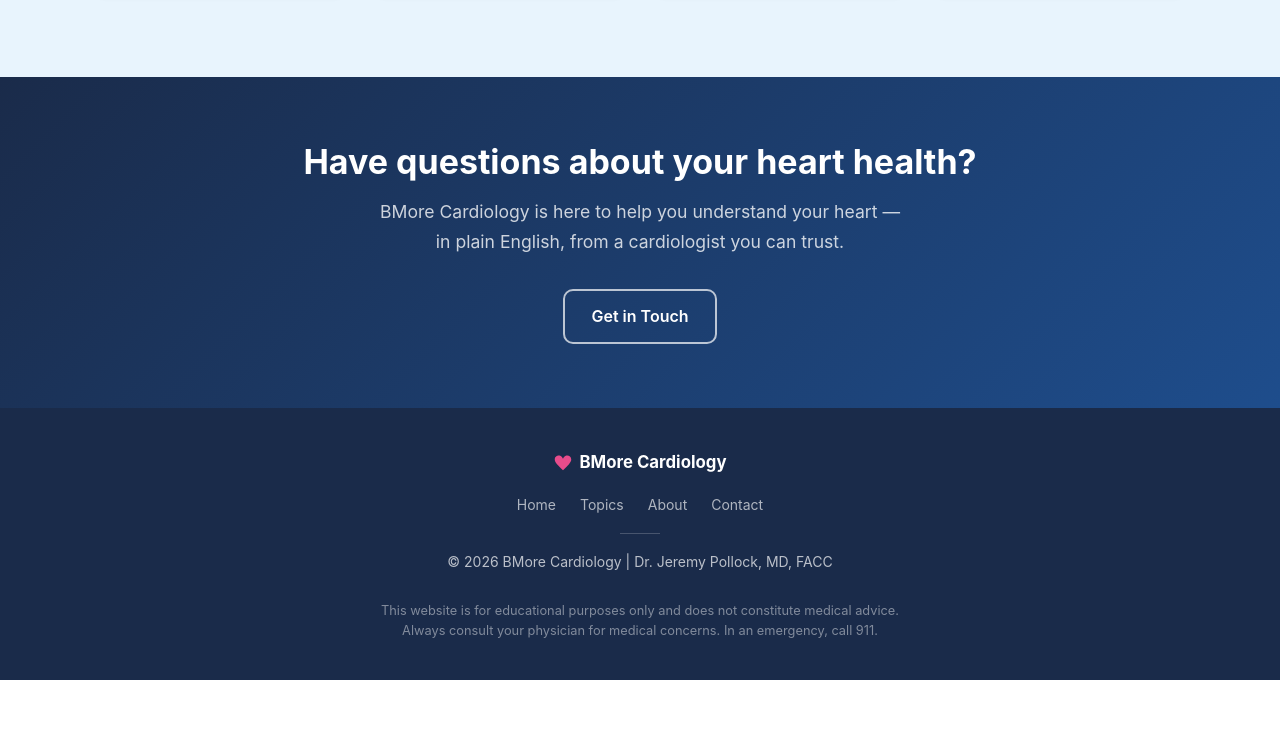
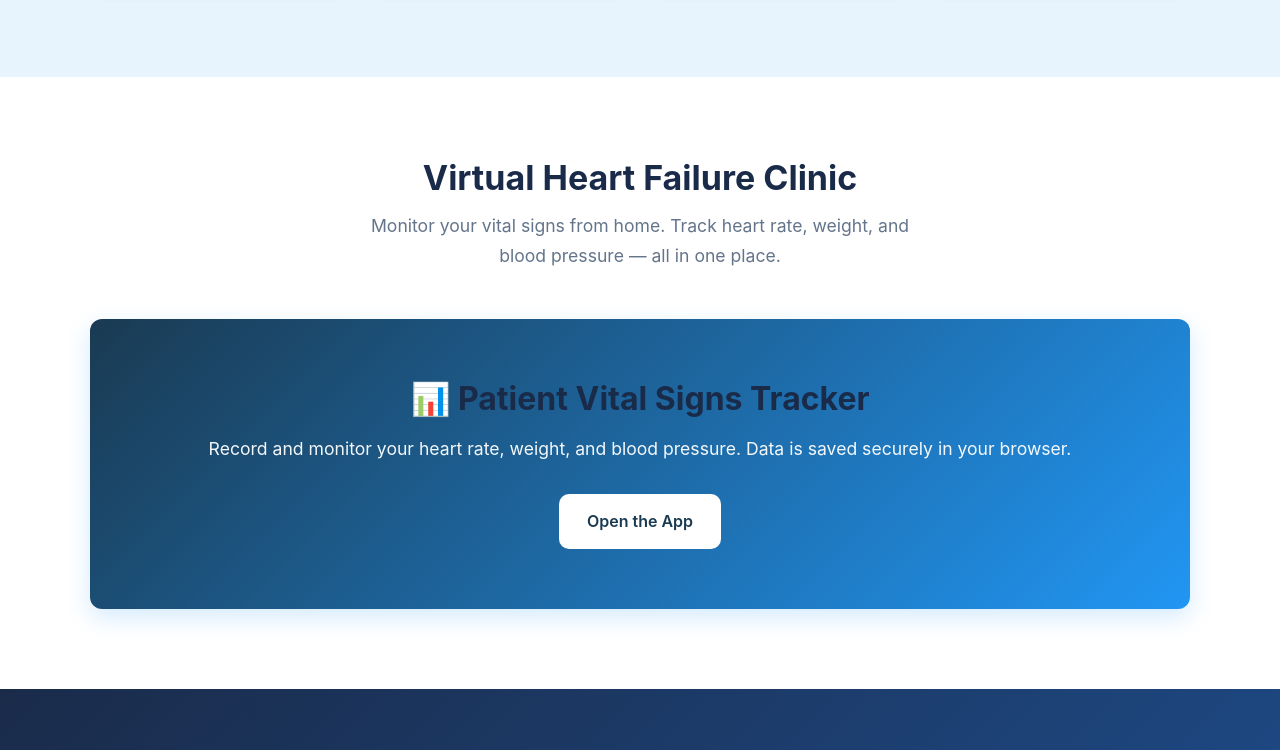
Before and after one commit to bmorecardiology/bmore-cardiology, a plain HTML site: page index.html in a window 1280 px wide. Shown: the part 1369-2119 px from the top of the page. Before the commit the page ends 2049 px from the top, so only its background shows below. Drawn offline with Linux system fonts and the light colour scheme.

Commit message:
Add Virtual HF Clinic App link to homepage and navigation

```diff
--- a/index.html
+++ b/index.html
@@ -21,6 +21,7 @@
       <ul class="nav__links">
         <li><a href="index.html" class="active">Home</a></li>
         <li><a href="topics.html">Topics</a></li>
+        <li><a href="app/">App</a></li>
         <li><a href="about.html">About</a></li>
         <li><a href="contact.html">Contact</a></li>
       </ul>
@@ -123,6 +124,21 @@
     </div>
   </section>
 
+  <!-- HF CLINIC APP -->
+  <section class="section">
+    <div class="container">
+      <div class="section-header">
+        <h2>Virtual Heart Failure Clinic</h2>
+        <p>Monitor your vital signs from home. Track heart rate, weight, and blood pressure — all in one place.</p>
+      </div>
+      <div style="background: linear-gradient(135deg, #1a3a52 0%, #2196F3 100%); border-radius: 12px; padding: 60px 40px; text-align: center; color: white; box-shadow: 0 8px 24px rgba(33, 150, 243, 0.2);">
+        <h3 style="font-size: 2em; margin-bottom: 15px;">📊 Patient Vital Signs Tracker</h3>
+        <p style="font-size: 1.1em; margin-bottom: 30px; opacity: 0.95;">Record and monitor your heart rate, weight, and blood pressure. Data is saved securely in your browser.</p>
+        <a href="app/" class="btn" style="background: white; color: #1a3a52; font-weight: 600; display: inline-block;">Open the App</a>
+      </div>
+    </div>
+  </section>
+
   <!-- CTA -->
   <section class="cta-banner">
     <div class="container">
@@ -143,6 +159,7 @@
         <nav class="footer__links">
           <a href="index.html">Home</a>
           <a href="topics.html">Topics</a>
+          <a href="app/">App</a>
           <a href="about.html">About</a>
           <a href="contact.html">Contact</a>
         </nav>
```
